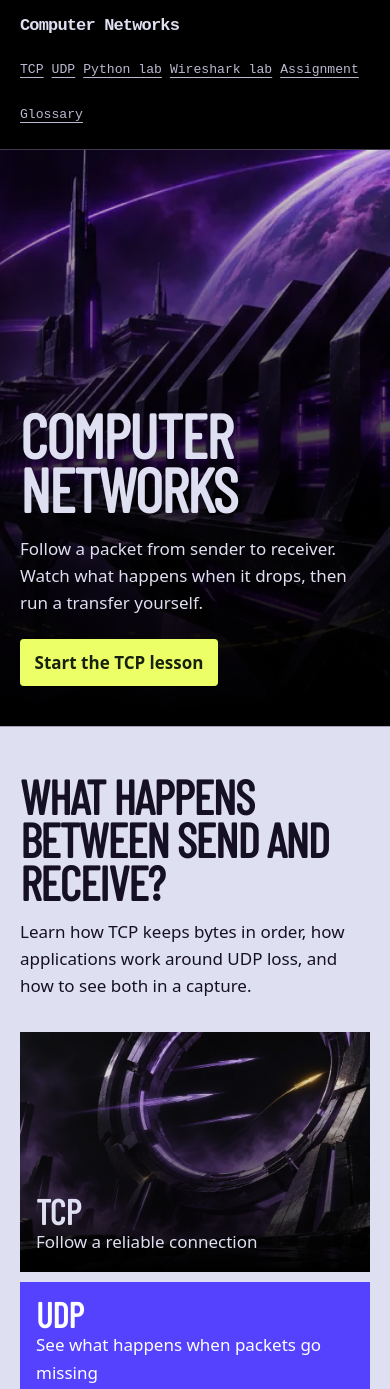
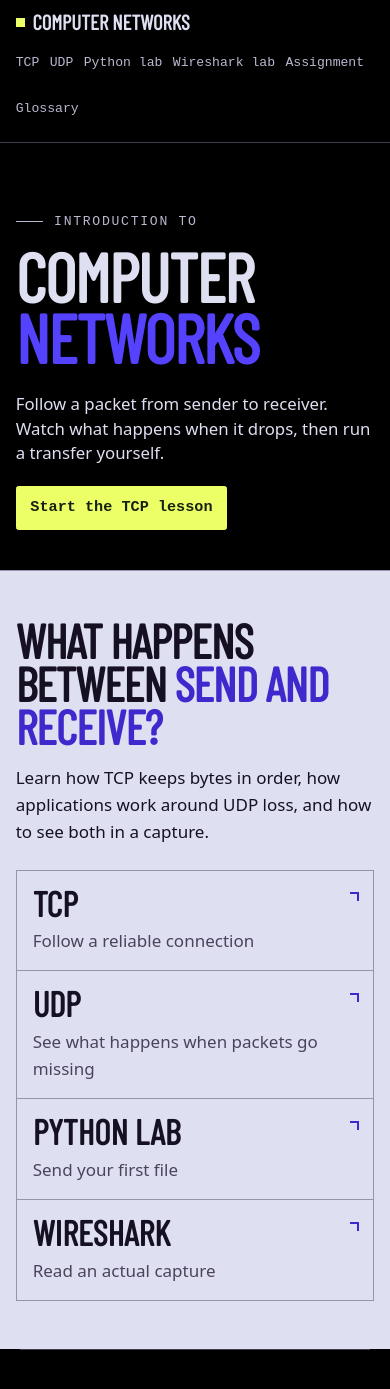
Before and after one commit to GadDev/intro-to-computer-network, an Astro site: page / in a window 390 px wide. Shown: the top 1389 px of the page. Built offline with nearby package versions, Linux system fonts and the light colour scheme; Astro itself is replaced by a stand-in of ours.

Commit message:
Replace course illustrations with a type-led layout

```diff
--- a/src/layouts/CourseLayout.astro
+++ b/src/layouts/CourseLayout.astro
@@ -1,7 +1,7 @@
 ---
 import "../styles/course.css";
 import "@fontsource/barlow-condensed/latin-900.css";
-import "../styles/cinematic.css";
+import "../styles/editorial.css";
 
 interface Props {
   title: string;
@@ -55,16 +55,6 @@ const lab = `${home}labs/wireshark/`;
       </div>
     </header>
 
-    {page !== "course" && (
-      <div class="lab-scene" aria-hidden="true">
-        <img
-          src={`${home}art/packet-gate.webp`}
-          alt=""
-          width="1000"
-          height="563"
-        />
-      </div>
-    )}
     <main
       id="top"
       class={page === "course" ? "course-shell" : "wrap lab-shell"}
--- a/src/pages/index.astro
+++ b/src/pages/index.astro
@@ -43,21 +43,11 @@ const pythonLesson = `${home}labs/tcp-file-transfer/`;
   description="Step through TCP and UDP animations, see how missing file data is recovered, and look up networking terms."
 >
   <div class="signal-hero">
-    <picture class="signal-art">
-      <source
-        media="(max-width: 760px)"
-        srcset={`${home}art/orbital-relay-small.webp`}
-      />
-      <img
-        src={`${home}art/orbital-relay.webp`}
-        alt=""
-        width="1600"
-        height="900"
-        fetchpriority="high"
-      />
-    </picture>
     <div class="wrap signal-hero-content">
-      <h1>
+      <p class="eyebrow" aria-hidden="true">
+        Introduction to
+      </p>
+      <h1 aria-label="Introduction to Computer Networks">
         <span>Computer</span>
         <span>Networks</span>
       </h1>
@@ -74,44 +64,28 @@ const pythonLesson = `${home}labs/tcp-file-transfer/`;
   <section class="course-overview" aria-labelledby="course-overview-heading">
     <div class="wrap">
       <h2 id="course-overview-heading">
-        What happens between send and receive?
+        What happens between <span>send and receive?</span>
       </h2>
       <p>
         Learn how TCP keeps bytes in order, how applications work around UDP
         loss, and how to see both in a capture.
       </p>
       <nav class="course-grid" aria-label="What to learn">
-        <a class="course-tile course-tile-feature" href="#tcp">
-          <img
-            src={`${home}art/packet-gate.webp`}
-            alt=""
-            width="1000"
-            height="563"
-            loading="lazy"
-            decoding="async"
-          />
-          <span>
+        <a class="course-tile" href="#tcp">
           <strong>TCP</strong>
           <span>Follow a reliable connection</span>
-          </span>
         </a>
-        <a class="course-tile course-tile-violet" href="#udp">
-          <span>
+        <a class="course-tile" href="#udp">
           <strong>UDP</strong>
           <span>See what happens when packets go missing</span>
-          </span>
         </a>
         <a class="course-tile" href={pythonLesson}>
-          <span>
           <strong>Python lab</strong>
           <span>Send your first file</span>
-          </span>
         </a>
         <a class="course-tile" href={captureLesson}>
-          <span>
           <strong>Wireshark</strong>
           <span>Read an actual capture</span>
-          </span>
         </a>
       </nav>
     </div>
--- a/src/pages/labs/tcp-file-transfer.astro
+++ b/src/pages/labs/tcp-file-transfer.astro
@@ -15,6 +15,7 @@ const examples = `${home}examples/tcp/`;
   description="Run a Python client and server, transfer a small file on your computer, and follow the bytes from the header to the server's receipt."
 >
   <div class="intro lab-intro">
+    <p class="eyebrow">Python lab</p>
     <h1>
       Send a file with <span>Python and TCP</span>
     </h1>
--- a/src/pages/labs/wireshark.astro
+++ b/src/pages/labs/wireshark.astro
@@ -70,6 +70,7 @@ const frames = [
   description="Read a nine-frame TCP capture and identify the handshake, payload, acknowledgement, and close."
 >
   <div class="intro lab-intro">
+    <p class="eyebrow">Wireshark lab</p>
     <h1>
       Read a <span>TCP capture</span>
     </h1>
--- a/src/styles/cinematic.css
+++ b/src/styles/editorial.css
@@ -1,7 +1,7 @@
 :root {
   --background: #000;
-  --surface: #12101d;
-  --edge: #41394d;
+  --surface: #121218;
+  --edge: #403e4c;
   --text: #dfdff2;
   --muted: #bbb8cf;
   --accent: #edff66;
@@ -9,25 +9,48 @@
   --blue: #c3bbff;
   --violet: #c7b9ff;
   --display: "Barlow Condensed", Impact, sans-serif;
+  --mono: ui-monospace, monospace;
 }
 
 .site-header {
-  background: #000;
+  background: var(--background);
 }
+
+.site-header .wrap,
+.signal-hero .wrap,
+.course-overview .wrap,
+.course-closing .wrap {
+  width: min(94% - 0.5rem, 86rem);
+}
+
+.site-header nav {
+  gap: 0.1rem clamp(0.65rem, 1.8vw, 1.5rem);
+}
+
 .site-header nav a,
-.wordmark,
-.site-footer a {
-  font-family: ui-monospace, monospace;
-}
-.site-header nav a {
+.site-footer a,
+.eyebrow {
+  font-family: var(--mono);
   font-size: 0.82rem;
 }
+
+.site-header nav a:not([aria-current], :hover, :focus-visible) {
+  text-decoration: none;
+}
+
 .wordmark {
-  font-weight: 800;
-  letter-spacing: -0.05em;
+  display: inline-flex;
+  align-items: center;
+  gap: 0.45rem;
+  font: 900 1.3rem/1 var(--display);
+  text-transform: uppercase;
 }
-.site-header nav a[aria-current] {
-  text-decoration-thickness: 0.16em;
+
+.wordmark::before {
+  content: "";
+  width: 0.6rem;
+  aspect-ratio: 1;
+  background: var(--accent);
 }
 
 .site-footer {
@@ -41,38 +64,33 @@
   flex-wrap: wrap;
   gap: 0.55rem 1rem;
 }
+
 .signal-hero {
-  min-height: min(48rem, 88svh);
-  display: grid;
-  align-items: end;
-  isolation: isolate;
-  position: relative;
-  overflow: clip;
-  background: #090514;
-}
-
-.signal-art,
-.signal-hero::after {
-  position: absolute;
-  inset: 0;
-  z-index: -1;
-}
-.signal-art img {
-  width: 100%;
-  height: 100%;
-  object-fit: cover;
-  object-position: 63% center;
-}
-.signal-hero::after {
-  content: "";
-  background:
-    linear-gradient(90deg, #000e 4%, #0008 46%, transparent 85%),
-    linear-gradient(0deg, #000 0%, transparent 48%);
+  background: var(--background);
 }
 
 .signal-hero-content {
-  padding-block: clamp(4rem, 11svh, 8rem) clamp(2.5rem, 7vw, 5.5rem);
+  padding-block: clamp(2.6rem, 8svh, 6rem) clamp(2.5rem, 7vw, 5.5rem);
 }
+
+.eyebrow,
+.intro .eyebrow {
+  display: flex;
+  align-items: center;
+  gap: 0.7rem;
+  margin: 0 0 1rem;
+  color: var(--muted);
+  font-size: 0.82rem;
+  letter-spacing: 0.13em;
+  text-transform: uppercase;
+}
+
+.eyebrow::before {
+  content: "";
+  width: 1.7rem;
+  border-top: 1px solid currentColor;
+}
+
 .signal-hero h1,
 .course-overview h2,
 .course-chapter h2,
@@ -83,31 +101,44 @@
   font-family: var(--display);
   font-weight: 900;
   text-transform: uppercase;
-  letter-spacing: -0.025em;
+  letter-spacing: -0.02em;
   line-height: 0.9;
 }
 
 .signal-hero h1 {
   max-width: none;
-  font-size: clamp(4.1rem, 11.6vw, 10.1rem);
-  line-height: 0.77;
+  font-size: clamp(3rem, 17.5vw, 15.5rem);
+  line-height: 0.83;
 }
 
 .signal-hero h1 span {
   display: block;
   color: var(--text);
 }
+
 .signal-hero h1 span + span {
-  margin-top: 0.11em;
+  margin-top: 0.06em;
+  color: var(--brand);
 }
-.signal-hero p {
-  max-width: 39ch;
-  margin-block: 1.4rem;
-  color: var(--text);
+
+.signal-hero p:not(.eyebrow) {
+  max-width: 37ch;
+  margin-block: clamp(1.7rem, 5vw, 3.5rem) 1.25rem;
+  font-size: clamp(1.05rem, 2.4vw, 1.4rem);
+  line-height: 1.45;
 }
+
 .course-shell .button,
 .lab-shell .button {
-  border-radius: 0.2rem;
+  border-radius: 0.15rem;
+}
+
+.course-shell .primary,
+.lab-shell .primary {
+  gap: 0.75rem;
+  font-family: var(--mono);
+  font-size: 0.95rem;
+  font-weight: 700;
 }
 
 .course-overview,
@@ -115,76 +146,82 @@
   color-scheme: light;
   --background: #dfdff2;
   --surface: #efeffb;
-  --edge: #a4a0bc;
+  --edge: #9693ac;
   --text: #151122;
   --muted: #4a435c;
   --blue: #3927ad;
-  --violet: #5542ff;
+  --violet: #3e2acc;
   color: var(--text);
   background: var(--background);
 }
 
 .course-overview {
-  padding-block: clamp(3rem, 8vw, 6rem);
+  padding-block: clamp(3rem, 8vw, 7rem);
 }
+
 .course-overview h2,
 .course-closing h2 {
-  font-size: clamp(3rem, 7vw, 6rem);
-  max-width: 16ch;
+  font-size: clamp(3rem, 9.5vw, 8.5rem);
+  max-width: 17ch;
 }
+
+.course-overview h2 span {
+  color: var(--violet);
+}
+
 .course-overview p,
 .course-closing p {
-  max-width: 55ch;
-  margin-top: 0.85rem;
+  max-width: 53ch;
+  margin-top: 1rem;
 }
+
 .course-grid {
   display: grid;
-  grid-template-columns: 1fr;
-  gap: 0.65rem;
-  margin-top: 2rem;
+  grid-template-columns: repeat(auto-fit, minmax(min(100%, 15rem), 1fr));
+  margin-top: clamp(1.5rem, 4vw, 3rem);
+  border-top: 1px solid var(--edge);
+  border-left: 1px solid var(--edge);
 }
+
 .course-tile {
-  display: flex;
   position: relative;
-  isolation: isolate;
-  align-items: end;
-  min-height: 7rem;
-  overflow: clip;
-  padding: clamp(1rem, 3vw, 1.8rem);
-  background: #151122;
-  color: #dfdff2;
+  display: grid;
+  align-content: start;
+  gap: 0.45rem;
+  padding: clamp(1rem, 2vw, 1.75rem);
+  padding-inline-end: 2rem;
+  border-right: 1px solid var(--edge);
+  border-bottom: 1px solid var(--edge);
+  color: var(--text);
   text-decoration: none;
-  outline-offset: 3px;
+  outline-offset: -4px;
 }
 
 .course-tile strong {
-  display: block;
-  font: 900 clamp(2.2rem, 4vw, 3.8rem)/0.95 var(--display);
+  font: 900 clamp(2.2rem, 4vw, 3.3rem)/0.95 var(--display);
   text-transform: uppercase;
 }
 
-.course-tile img {
-  position: absolute;
-  inset: 0;
-  z-index: -2;
-  width: 100%;
-  height: 100%;
-  object-fit: cover;
+.course-tile span {
+  color: var(--muted);
 }
-.course-tile-feature {
-  min-height: 15rem;
-}
-.course-tile-feature::before {
+
+.course-tile::after {
   content: "";
   position: absolute;
-  inset: 0;
-  z-index: -1;
-  background: linear-gradient(0deg, #000, #0002 80%);
+  top: 1.35rem;
+  right: 0.9rem;
+  width: 0.45rem;
+  height: 0.45rem;
+  border-top: 2px solid currentColor;
+  border-right: 2px solid currentColor;
+  color: var(--violet);
 }
-.course-tile-violet {
-  background: var(--brand);
-  color: #fff;
+
+.course-tile:is(:hover, :focus-visible) {
+  background: var(--surface);
 }
+
 .course-tile:hover strong {
   text-decoration: underline;
   text-underline-offset: 0.12em;
@@ -195,83 +232,79 @@
 .lab-shell h2 {
   font-size: clamp(2.5rem, 5.4vw, 4.4rem);
 }
+
 .course-chapter {
   padding-block: clamp(2.75rem, 7vw, 5rem);
 }
+
 div.course-chapter {
   padding-block: 0;
 }
+
 .course-chapter .interactive {
   border-radius: 0.3rem;
 }
+
 .course-chapter .packet-stage {
   border-color: #6752a2;
 }
+
 .course-chapter .packet[data-tone="data"] {
   background: #2b1858;
 }
+
 .lesson-spotlight {
   padding: clamp(0.85rem, 3vw, 2rem);
   border-top: 0.2rem solid var(--brand);
-  background: linear-gradient(135deg, #261848, #0d0a16 65%);
+  background: var(--surface);
 }
+
 .lesson-spotlight h3 {
   font: 900 clamp(1.7rem, 4vw, 3.2rem)/1 var(--display);
   text-transform: uppercase;
 }
+
 .course-reference {
   padding-block: 1rem 2rem;
 }
+
 .course-reference .assignment-exercises li,
 .course-reference .glossary-group {
   border-radius: 0.25rem;
 }
+
 .course-closing {
   background: var(--brand);
   color: #fff;
   padding-block: clamp(3rem, 9vw, 7rem);
 }
+
 .course-closing .button {
   margin-top: 1.3rem;
 }
-.lab-shell > .intro {
-  margin-top: 1.25rem;
-  padding: clamp(2rem, 5vw, 4.25rem);
-  border-left: 0.3rem solid var(--brand);
-  background: linear-gradient(105deg, #10091ff5, #12091de6 50%, #0d0a16b3);
+
+.course-closing :focus-visible {
+  outline-color: #fff;
 }
 
-.lab-scene {
-  position: absolute;
-  inset-inline: 0;
-  z-index: -1;
-  height: clamp(24rem, 55vw, 37rem);
-  overflow: clip;
-}
-
-.lab-scene img {
-  width: 100%;
-  height: 100%;
-  object-fit: cover;
-  object-position: center 45%;
-}
-.lab-scene::after {
-  content: "";
-  position: absolute;
-  inset: 0;
-  background: linear-gradient(0deg, #000 2%, #0004 80%);
+.lab-shell > .intro {
+  padding-block: clamp(2.6rem, 7vw, 5.75rem);
 }
 
 .lab-shell h1 {
-  font-size: clamp(3.2rem, 7.5vw, 6.7rem);
-  max-width: 14ch;
+  font-size: clamp(3.2rem, 9vw, 8.5rem);
+  max-width: 16ch;
 }
+
 .lab-shell h1 span {
-  color: #cbbdff;
+  display: block;
+  color: var(--violet);
 }
+
 .lab-shell .lab-section {
   padding-block: clamp(2.4rem, 6vw, 4.5rem);
 }
+
 .learning-island {
   margin: 1.5rem 0 0;
   max-width: 48rem;
@@ -325,37 +358,6 @@ astro-island[ssr] .island-controls {
   margin-top: 0.8rem;
 }
 
-@media (min-width: 46rem) {
-  .course-grid {
-    grid-template-columns: 1.2fr 1fr 1fr;
-  }
-  .course-tile-feature {
-    grid-column: span 2;
-    grid-row: span 2;
-  }
-  .course-tile-violet {
-    min-height: 11rem;
-  }
-  .course-tile:last-child {
-    grid-column: 3;
-  }
-}
-
-@media (max-width: 40rem) {
-  .signal-hero {
-    min-height: min(36rem, 75svh);
-  }
-  .signal-art img {
-    object-position: 62% center;
-  }
-  .signal-hero::after {
-    background: linear-gradient(0deg, #000 1%, #000b 48%, #0002 100%);
-  }
-  .signal-hero h1 {
-    font-size: clamp(3.85rem, 15vw, 5.5rem);
-  }
-}
-
 @media (prefers-reduced-motion: no-preference) {
   .signal-hero h1 span {
     animation: headline-in 420ms ease-out both;
@@ -363,20 +365,12 @@ astro-island[ssr] .island-controls {
   .signal-hero h1 span + span {
     animation-delay: 80ms;
   }
-  @media (hover: hover) {
-    .course-tile img {
-      transition: transform 280ms ease-out;
-    }
-    .course-tile:hover img {
-      transform: scale(1.05);
-    }
-  }
 }
 
 @keyframes headline-in {
   from {
-    transform: translateY(0.13em);
-    opacity: 0.55;
+    transform: translateY(0.1em);
+    opacity: 0.6;
   }
   to {
     transform: translateY(0);
```
Also changed, not shown: public/art/orbital-relay-small.webp (deleted), public/art/orbital-relay.webp (deleted), public/art/packet-gate.webp (deleted). Lines whose indentation alone changed are shown as unchanged.
